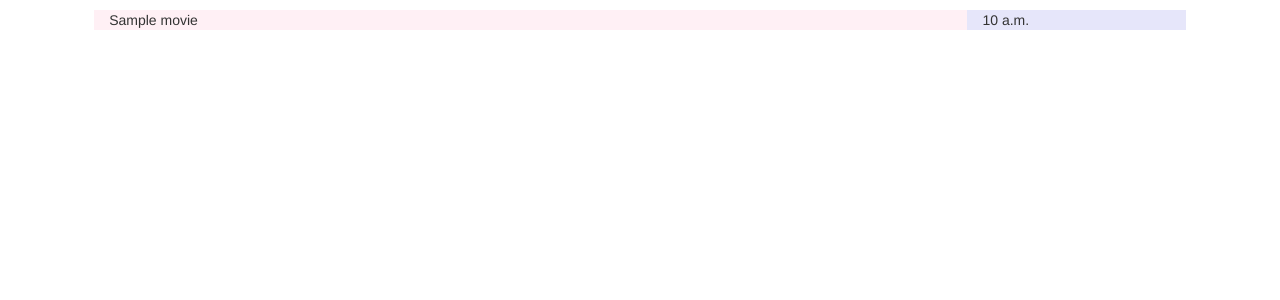
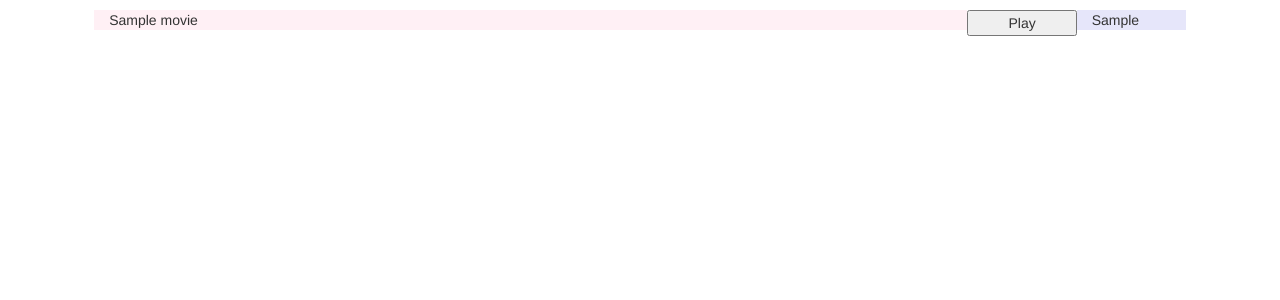
Before and after one commit to RomainDLS/windu-player, a Django app: a page that uses winduplayer/front/templates/movies/movie-list.html in a window 1280 px wide. Shown: the part 60-360 px from the top of the page. Run offline with Django 3.2, Linux system fonts and the light colour scheme; tables that the repository leaves empty hold one stand-in row (values such as "Sample post"); some libraries are stand-ins or nearby versions.

Commit message:
Add front play button

```diff
--- a/winduplayer/core/models.py
+++ b/winduplayer/core/models.py
@@ -8,4 +8,4 @@ class Movie(models.Model):
     released = models.DateTimeField(blank=True, null=True)
     file_type = models.CharField(max_length=44, blank=True)
     path = models.CharField(max_length=250, unique=True)
-    duration = models.TimeField(null=True)
+    duration = models.CharField(max_length=9, null=True)
--- a/winduplayer/front/static/movies/scripts.js
+++ b/winduplayer/front/static/movies/scripts.js
@@ -1 +1,15 @@
-console.log('heho');
+function play_movie(row){
+  show_sub_div(row);
+}
+
+function show_sub_div(row){
+  sub_line = document.createElement('div');
+  sub_line.className = 'row';
+  sub_line.id = "sub_div"
+  // add div
+  if (row.nextSibling) {
+    row.parentNode.insertBefore(sub_line, row.nextSibling);
+  } else {
+    row.parentNode.appendChild(sub_line);
+  }
+}
--- a/winduplayer/front/templates/movies/movie-list.html
+++ b/winduplayer/front/templates/movies/movie-list.html
@@ -26,7 +26,10 @@
             <div class="col-xs-8 col-xs-offset-1" style="background-color:lavenderblush;">
                 {{ movie.title }}
             </div>
-            <div class="col-xs-2" style="background-color:lavender;">
+            <button class="col-xs-1" onclick="play_movie(this.parentElement)">
+              Play
+            </button>
+            <div class="col-xs-1" style="background-color:lavender;">
                 {{ movie.duration }}
             </div>
             <label></label>
```
Also changed, not shown: winduplayer/core/management/commands/populate.py (+4 -4 lines), winduplayer/core/migrations/0004_auto_20170417_1914.py (added).
